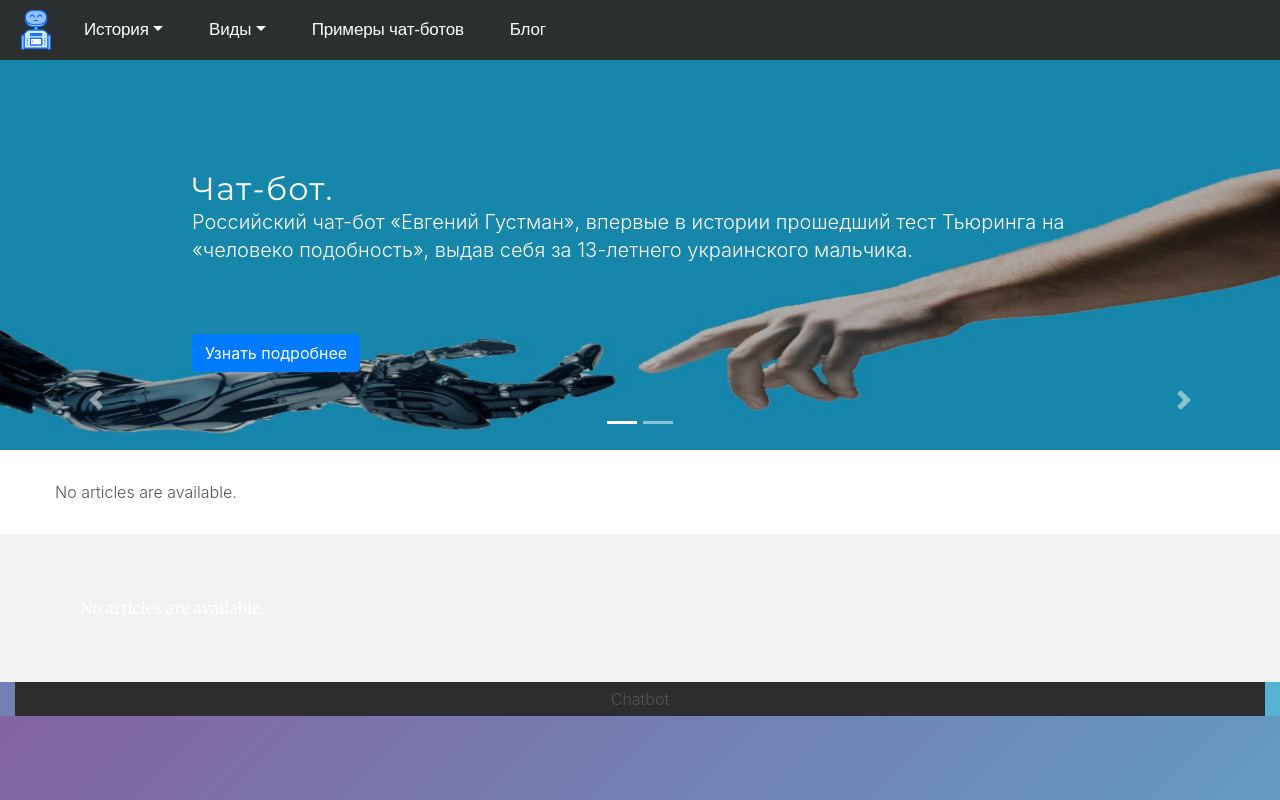
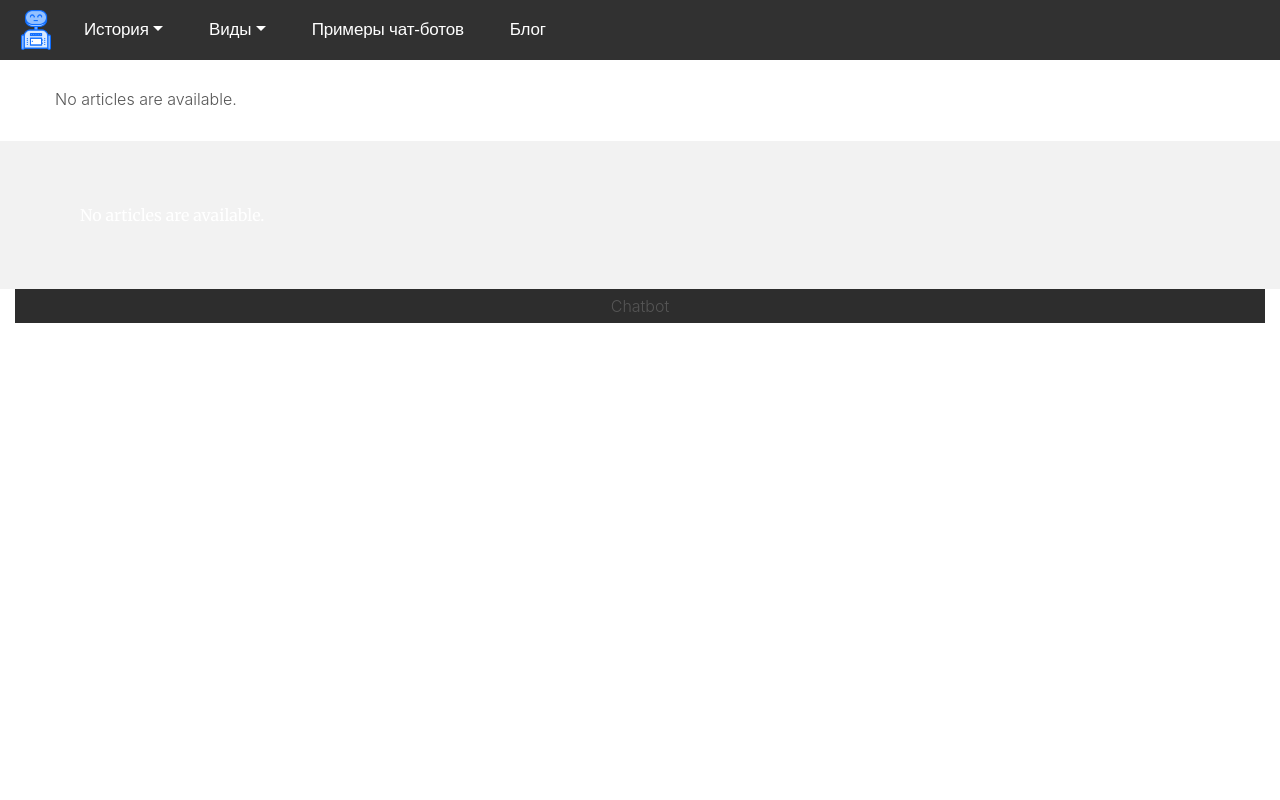
Before and after one commit to narnine/chatbot_website, a Django app: page /begin in a window 1280 px wide. Run offline with Django 3.2, Linux system fonts and the light colour scheme; data that the repository does not hold is empty; some libraries are stand-ins or nearby versions.

Commit message:
changed layout

```diff
--- a/chatbot_website/static/chatbot_website/css/style.css
+++ b/chatbot_website/static/chatbot_website/css/style.css
@@ -5,7 +5,7 @@ body {
     font-weight: 300;
     font-size: 16px;
     color: #555;
-    background: linear-gradient(135deg, #8363a1 0%, #56b4d3 100%);
+    /*  background: linear-gradient(135deg, #8363a1 0%, #56b4d3 100%);*/
 
     -webkit-font-smoothing: antialiased;
     -webkit-overflow-scrolling: touch;
@@ -207,6 +207,7 @@ hr {
 }
 .article-one {
     background-color: #ffffff;
+    margin-top:57px;
 }
 
 
--- a/chatbot_website/templates/chatbot_website/base.html
+++ b/chatbot_website/templates/chatbot_website/base.html
@@ -48,50 +48,6 @@
 
     </head>
     <body>
-
-<!-- Carousel
-    ================================================== -->
-      <div id="myCarousel" class="carousel slide" data-ride="carousel">
-        <ol class="carousel-indicators">
-          <li data-target="#myCarousel" data-slide-to="0" class="active"></li>
-          <li data-target="#myCarousel" data-slide-to="1"></li>
-        </ol>
-        <div class="carousel-inner">
-          <div class="carousel-item active">
-            <img class="first-slide"  alt="First slide" src="{% static 'chatbot_website\img\carousel\First.png' %}">
-            <div class="container">
-              <div class="carousel-caption text-left">
-                <h1>Чат-бот.</h1>
-                <p>Российский чат-бот «Евгений Густман», впервые в истории прошедший тест Тьюринга на «человеко подобность», выдав себя за 13-летнего украинского мальчика.</p>
-                  <a class="btn btn-primary" href="/example" role="button">Узнать подробнее</a>
-
-              </div>
-            </div>
-          </div>
-          <div class="carousel-item">
-            <img class="second-slide" src="{% static 'chatbot_website\img\carousel\fonovaya.png' %}" alt="Second slide">
-            <div class="container">
-              <div class="carousel-caption">
-                <h1>Какие чат-боты существуют?</h1>
-                <p>Работающие по командам боты работают, опираясь на заранее написанные ключевые слова, которые они понимают.</p>
-                  <a class="btn btn-warning" href="/simple" role="button">Узнать подробнее</a>
-
-              </div>
-            </div>
-          </div>
-            </div>
-        </div>
-        <a class="carousel-control-prev" href="#myCarousel" role="button" data-slide="prev">
-          <span class="carousel-control-prev-icon" aria-hidden="true"></span>
-          <span class="sr-only">Previous</span>
-        </a>
-        <a class="carousel-control-next" href="#myCarousel" role="button" data-slide="next">
-          <span class="carousel-control-next-icon" aria-hidden="true"></span>
-          <span class="sr-only">Next</span>
-        </a>
-      </div>
-<!-- /.carousel -->
-
     {% block content %}
 
     {% endblock %}
```
